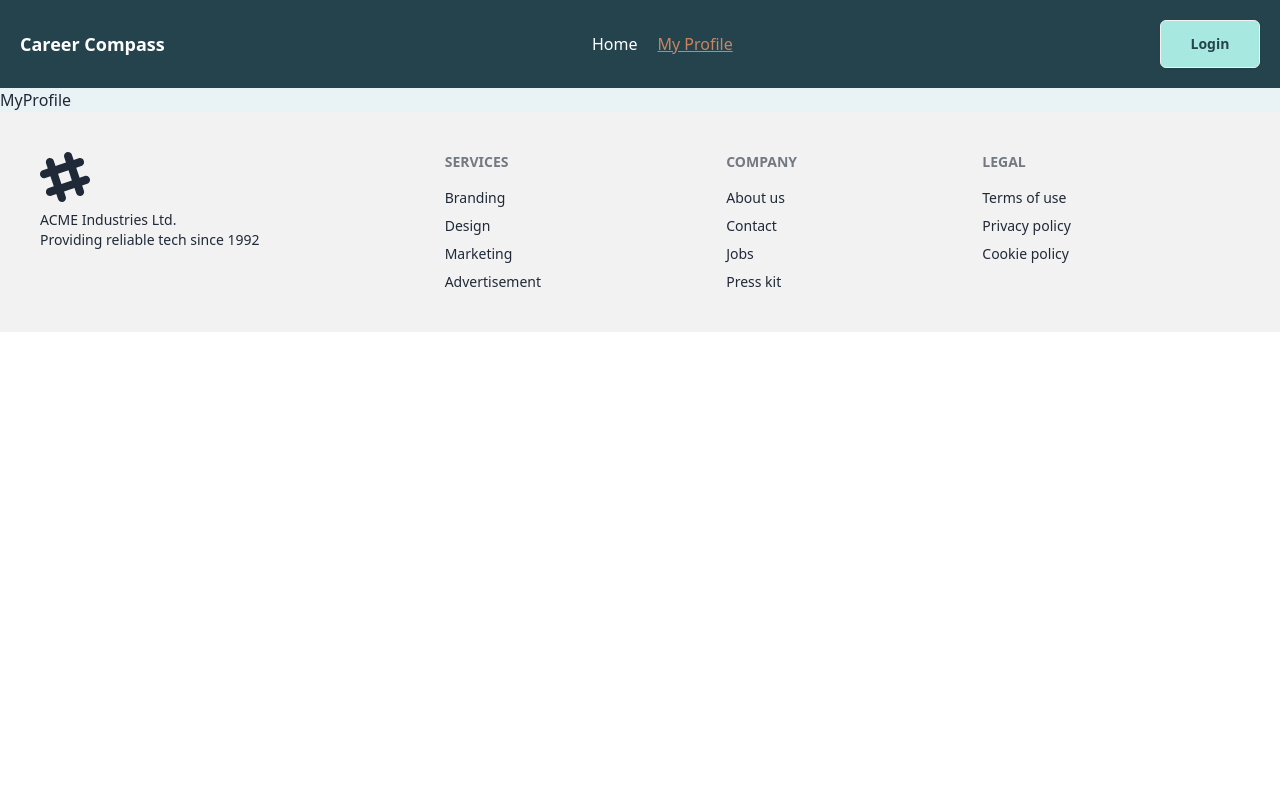
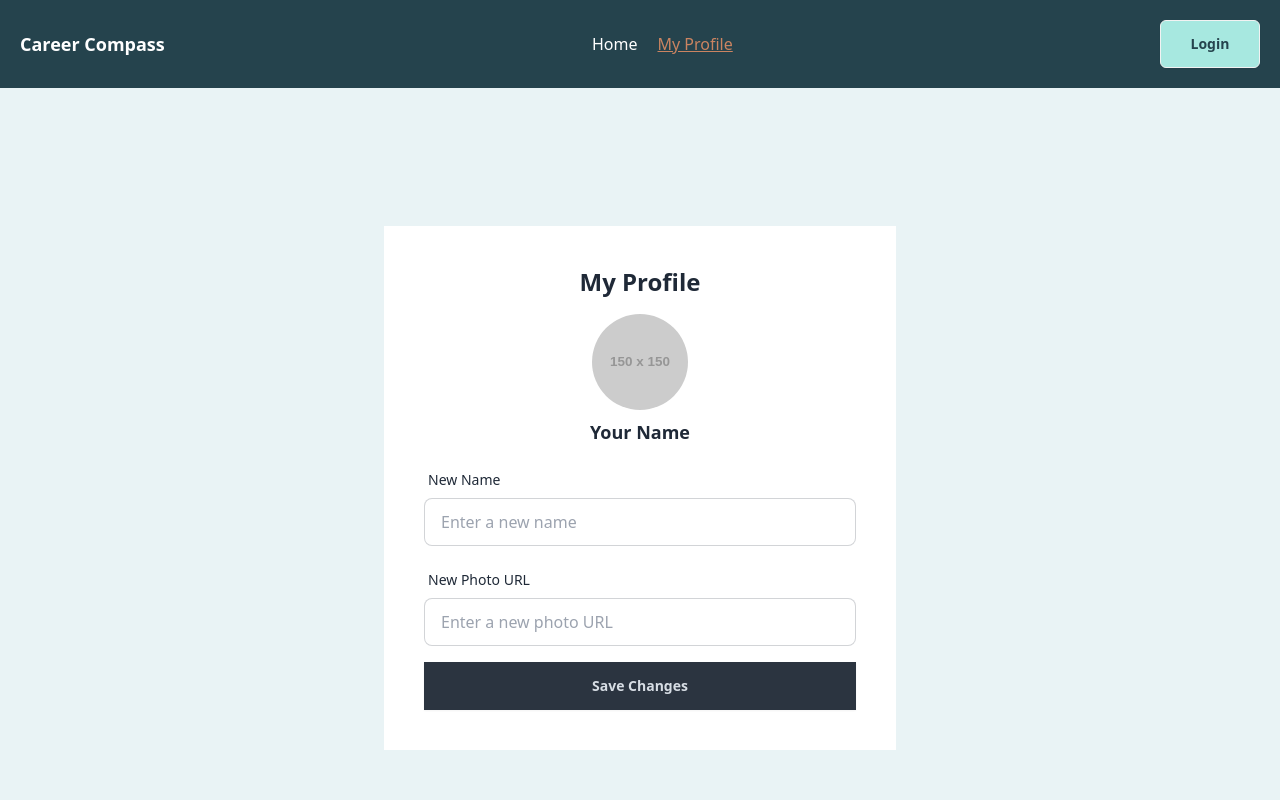
Before and after one commit to Abubokkor98/career-compass, a React (Vite) app: page /auth/profile in a window 1280 px wide. Shown: the top 800 px of the page. Built offline with nearby package versions, Linux system fonts and the light colour scheme; no server answers.

Commit message:
update user

```diff
--- a/src/components/Navbar.jsx
+++ b/src/components/Navbar.jsx
@@ -4,11 +4,12 @@ import { AuthContext } from "../provider/AuthProvider";
 import { FaUserCircle } from "react-icons/fa";
 
 export default function Navbar() {
-  const { user, logoutUser } = useContext(AuthContext);
+  const { user, logoutUser,setUser } = useContext(AuthContext);
 
   const handleLogout = () => {
     logoutUser()
       .then(() => {
+        setUser(null);
         alert("User logged out");
       })
       .catch((error) => {
--- a/src/pages/Login.jsx
+++ b/src/pages/Login.jsx
@@ -1,15 +1,16 @@
-import React, { useContext, useState } from "react";
+import React, { useContext, useRef, useState } from "react";
 import { Link, useLocation, useNavigate } from "react-router-dom";
 import { AuthContext } from "../provider/AuthProvider";
 import GoogleLogin from "../components/GoogleLogin";
 import { FaEye, FaEyeSlash } from "react-icons/fa";
 
 export default function Login() {
-  const { loginUser,setUser } = useContext(AuthContext);
+  const { loginUser,setUser,forgetPassword } = useContext(AuthContext);
   const [showPassword, setShowPassword] = useState(false);
   const [error,setError] = useState('');
   const location = useLocation();
   const navigate = useNavigate();
+  const emailRef = useRef();
 
   const handleLogin = (e) => {
     e.preventDefault();
@@ -23,12 +24,42 @@ export default function Login() {
       .then((result) => {
         const user = result.user;
         setUser(user);
-        navigate(location?.state ? location.state : '/')
+        navigate(location?.state ? location.state : '/');
+        alert('Successfully login.')
       })
       .catch((err) => {
         setError({...error, login:err.code});
       });
   };
+
+  //forget pass
+  const handleForgetPass = () => {
+    const email = emailRef.current.value;
+    navigate("/auth/forget-password", { state: { email } });
+  };
+
+//   const handleForgetPass = () => {
+//     const email = emailRef.current.value
+//     if(!email){
+//       alert('provide a valid email')
+//     }
+//     else{
+//       forgetPassword(email)
+//       .then(() => {
+//           // Password reset email sent!
+//           // ..
+//           alert('Password reset email sent')
+//       })
+//       .catch((error) => {
+//           const errorCode = error.code;
+//           const errorMessage = error.message;
+//           alert(errorMessage);
+//           // ..
+//       });
+//     }
+// }
+
+
 
   return (
     <div className="min-h-screen flex justify-center items-center">
@@ -45,6 +76,7 @@ export default function Login() {
               type="email"
               name="email"
               placeholder="email"
+              ref={emailRef}
               className="input input-bordered"
               required
             />
@@ -66,10 +98,15 @@ export default function Login() {
             >
               {showPassword ? <FaEyeSlash></FaEyeSlash> : <FaEye></FaEye>}
             </button>
+            {
+              error.login && (
+                <p className="text-red-600 text-xs">{error.login}</p>
+              )
+            }
             <label className="label">
-              <a href="#" className="label-text-alt link link-hover">
+              <button onClick={handleForgetPass} className="label-text-alt link link-hover">
                 Forgot password?
-              </a>
+              </button>
             </label>
           </div>
           <div className="form-control mt-6">
@@ -82,9 +119,6 @@ export default function Login() {
             Register
           </Link>
         </p>
-        {
-          error.login && alert(error.login)
-        }
         {/* social login */}
         <p className="mt-2">
           <GoogleLogin></GoogleLogin>
--- a/src/pages/MyProfile.jsx
+++ b/src/pages/MyProfile.jsx
@@ -1,7 +1,82 @@
-import React from 'react'
+import React, { useContext, useState } from "react";
+import { AuthContext } from "../provider/AuthProvider";
 
 export default function MyProfile() {
+  const { user, updateUserProfile, setUser } = useContext(AuthContext);
+  const [newName, setNewName] = useState("");
+  const [newPhotoURL, setNewPhotoURL] = useState("");
+  const [message, setMessage] = useState("");
+
+  const handleUpdateProfile = (e) => {
+    e.preventDefault();
+    setMessage("");
+
+    // Update Firebase Profile
+    updateUserProfile({ displayName: newName, photoURL: newPhotoURL })
+      .then(() => {
+        // Update local user state
+        setUser({ ...user, displayName: newName || user.displayName, photoURL: newPhotoURL || user.photoURL });
+        setMessage("Profile updated successfully!");
+      })
+      .catch((err) => {
+        setMessage(`Error: ${err.message}`);
+      });
+  };
+
   return (
-    <div>MyProfile</div>
-  )
+    <div className="min-h-screen flex justify-center items-center">
+      <div className="card bg-base-100 w-full max-w-lg shrink-0 rounded-none p-10">
+        <h2 className="text-2xl font-semibold text-center">My Profile</h2>
+
+        {/* User Info */}
+        <div className="text-center my-4">
+          <img
+            src={user?.photoURL || "https://via.placeholder.com/150"}
+            alt="Profile"
+            className="rounded-full w-24 h-24 mx-auto"
+          />
+          <h3 className="text-lg font-semibold mt-2">{user?.displayName || "Your Name"}</h3>
+          <p className="text-gray-600">{user?.email}</p>
+        </div>
+
+        {/* Update Profile Form */}
+        <form onSubmit={handleUpdateProfile} className="space-y-4">
+          <div className="form-control">
+            <label className="label">
+              <span className="label-text">New Name</span>
+            </label>
+            <input
+              type="text"
+              placeholder="Enter a new name"
+              value={newName}
+              onChange={(e) => setNewName(e.target.value)}
+              className="input input-bordered"
+            />
+          </div>
+          <div className="form-control">
+            <label className="label">
+              <span className="label-text">New Photo URL</span>
+            </label>
+            <input
+              type="text"
+              placeholder="Enter a new photo URL"
+              value={newPhotoURL}
+              onChange={(e) => setNewPhotoURL(e.target.value)}
+              className="input input-bordered"
+            />
+          </div>
+          <div className="form-control mt-6">
+            <button className="btn btn-neutral rounded-none">Save Changes</button>
+          </div>
+        </form>
+
+        {/* Message */}
+        {message && (
+          <p className={`text-center mt-4 ${message.startsWith("Error") ? "text-red-600" : "text-green-600"}`}>
+            {message}
+          </p>
+        )}
+      </div>
+    </div>
+  );
 }
--- a/src/pages/Register.jsx
+++ b/src/pages/Register.jsx
@@ -1,19 +1,20 @@
 import React, { useContext, useState } from "react";
-import { Link } from "react-router-dom";
+import { Link, useNavigate } from "react-router-dom";
 import { AuthContext } from "../provider/AuthProvider";
 import { FaEye, FaEyeSlash } from "react-icons/fa";
 import GoogleLogin from "../components/GoogleLogin";
 
-
 export default function Register() {
-  const { createNewUser, setUser } = useContext(AuthContext);
+  const { createNewUser, setUser,updateUserProfile  } = useContext(AuthContext);
   const [showPassword, setShowPassword] = useState(false);
-  const [error,setError] = useState('');
-
-
+  const [error, setError] = useState("");
+  const [success, setSuccess] = useState(false);
+  const navigate = useNavigate()
 
   const handleRegister = (e) => {
     e.preventDefault();
+    setError("");
+    setSuccess(false);
 
     const form = new FormData(e.target);
     const name = form.get("name");
@@ -21,15 +22,36 @@ export default function Register() {
     const email = form.get("email");
     const password = form.get("password");
     console.log({ name, email, photo, password });
-    // call create newUser function
+
+    // Length validation
+    if (password.length < 6) {
+      setError("Password must be 6 characters or longer.");
+      return;
+    }
+
+    // Regex validation
+    const passwordRegex = /^(?=.*[a-z])(?=.*[A-Z]).+$/;
+    if (!passwordRegex.test(password)) {
+      setError(
+        "Password must contain at least one uppercase and one lowercase letter."
+      );
+      return;
+    }
+
+    // Call createNewUser function
     createNewUser(email, password)
       .then((result) => {
         const user = result.user;
         setUser(user);
+        setSuccess(true);
+        alert("User registered successfully.");
+        navigate('/');
         console.log(user);
+        updateUserProfile({displayName: name, photoURL:photo});
       })
       .catch((error) => {
         setError(error.message);
+        setSuccess(false);
       });
   };
 
@@ -40,7 +62,7 @@ export default function Register() {
           Register your account
         </h2>
         <form onSubmit={handleRegister} className="card-body">
-          {/* name input */}
+          {/* Name input */}
           <div className="form-control">
             <label className="label">
               <span className="label-text">Your Name</span>
@@ -53,7 +75,7 @@ export default function Register() {
               required
             />
           </div>
-          {/* email input */}
+          {/* Email input */}
           <div className="form-control">
             <label className="label">
               <span className="label-text">Email</span>
@@ -66,7 +88,7 @@ export default function Register() {
               required
             />
           </div>
-          {/* photo input */}
+          {/* Photo input */}
           <div className="form-control">
             <label className="label">
               <span className="label-text">Photo URL</span>
@@ -80,7 +102,7 @@ export default function Register() {
             />
           </div>
 
-          {/* password input */}
+          {/* Password input */}
           <div className="form-control relative">
             <label className="label">
               <span className="label-text">Password</span>
@@ -93,25 +115,28 @@ export default function Register() {
               required
             />
             <button
+              type="button"
               onClick={() => setShowPassword(!showPassword)}
               className="btn btn-xs absolute right-4 top-12"
             >
-              {showPassword ? <FaEyeSlash></FaEyeSlash> : <FaEye></FaEye>}
+              {showPassword ? <FaEyeSlash /> : <FaEye />}
             </button>
+            {error && <p className="text-red-600 text-xs mt-1">{error}</p>}
           </div>
+
           <div className="form-control mt-6">
             <button className="btn btn-neutral rounded-none">Register</button>
           </div>
         </form>
         <p className="text-center font-semibold">
-          Already Have An Account ?{" "}
+          Already Have An Account?{" "}
           <Link to={"/auth/login"} className="text-red-600">
             Login
-          </Link>{" "}
+          </Link>
         </p>
-        {error&& alert(error)}
+
         <p className="text-center font-semibold mt-2 mb-2">OR</p>
-        <GoogleLogin></GoogleLogin>
+        <GoogleLogin />
       </div>
     </div>
   );
--- a/src/provider/AuthProvider.jsx
+++ b/src/provider/AuthProvider.jsx
@@ -2,9 +2,11 @@ import {
   createUserWithEmailAndPassword,
   GoogleAuthProvider,
   onAuthStateChanged,
+  sendPasswordResetEmail,
   signInWithEmailAndPassword,
   signInWithPopup,
   signOut,
+  updateProfile,
 } from "firebase/auth";
 import React, { createContext, useEffect, useState } from "react";
 import { auth } from "../firebase/firebase.config";
@@ -27,6 +29,7 @@ export default function AuthProvider({ children }) {
 //   logout user
 const logoutUser = ()=>{
   setLoading(true);
+
     return signOut(auth);
 }
 // google login
@@ -35,11 +38,20 @@ const googleSignIn = ()=>{
   return signInWithPopup(auth, googleProvider)
 }
 
+// forget password
+const forgetPassword = (email)=>{
+  return sendPasswordResetEmail(auth, email)
+}
+// update user profile
+const updateUserProfile = (profile)=>{
+  return updateProfile(auth.currentUser, profile);
+}
+
   //observer
   useEffect(() => {
     const unsubscribe = onAuthStateChanged(auth, (currentUser) => {
       setUser(currentUser);
-      setLoading(false)
+      setLoading(false);
     });
 
     return () => {
@@ -52,6 +64,8 @@ const googleSignIn = ()=>{
     loginUser,
     logoutUser,
     googleSignIn,
+    forgetPassword,
+    updateUserProfile,
     user,
     setUser,
     loading,
```
Also changed, not shown: src/components/ForgetPassword.jsx (added, +65 -0 lines), src/routes/router.jsx (+6 -1 lines).
